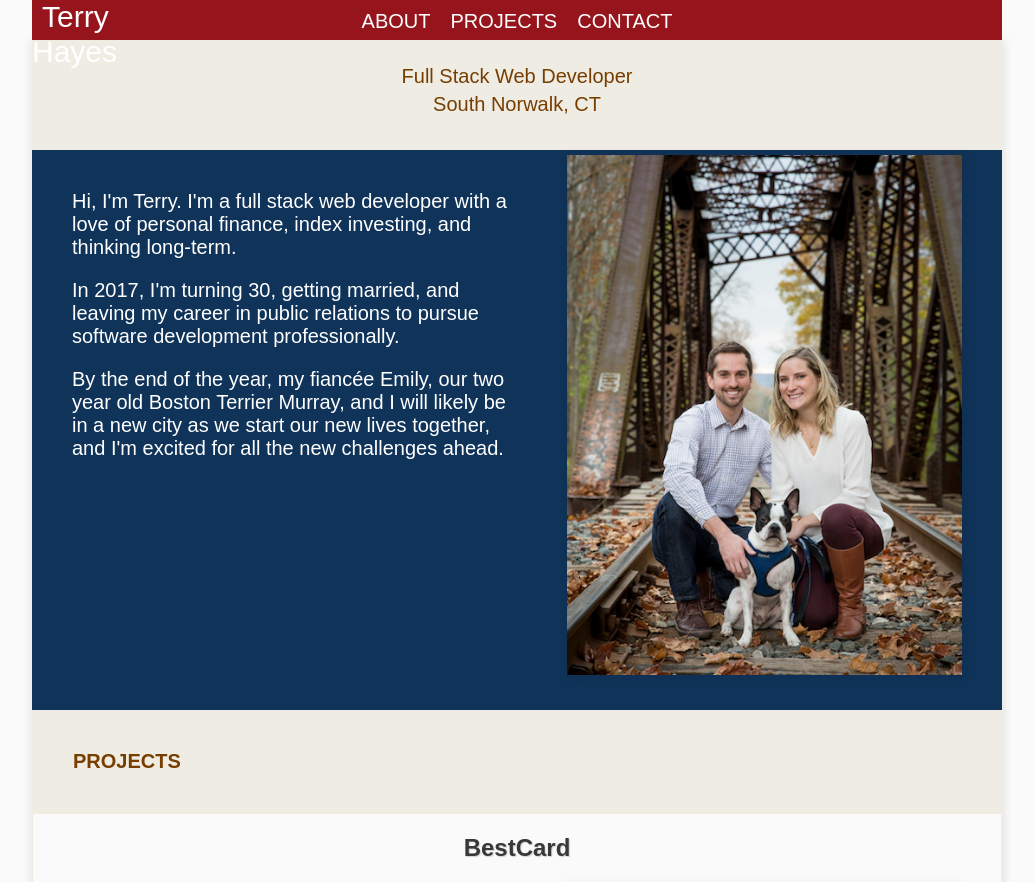
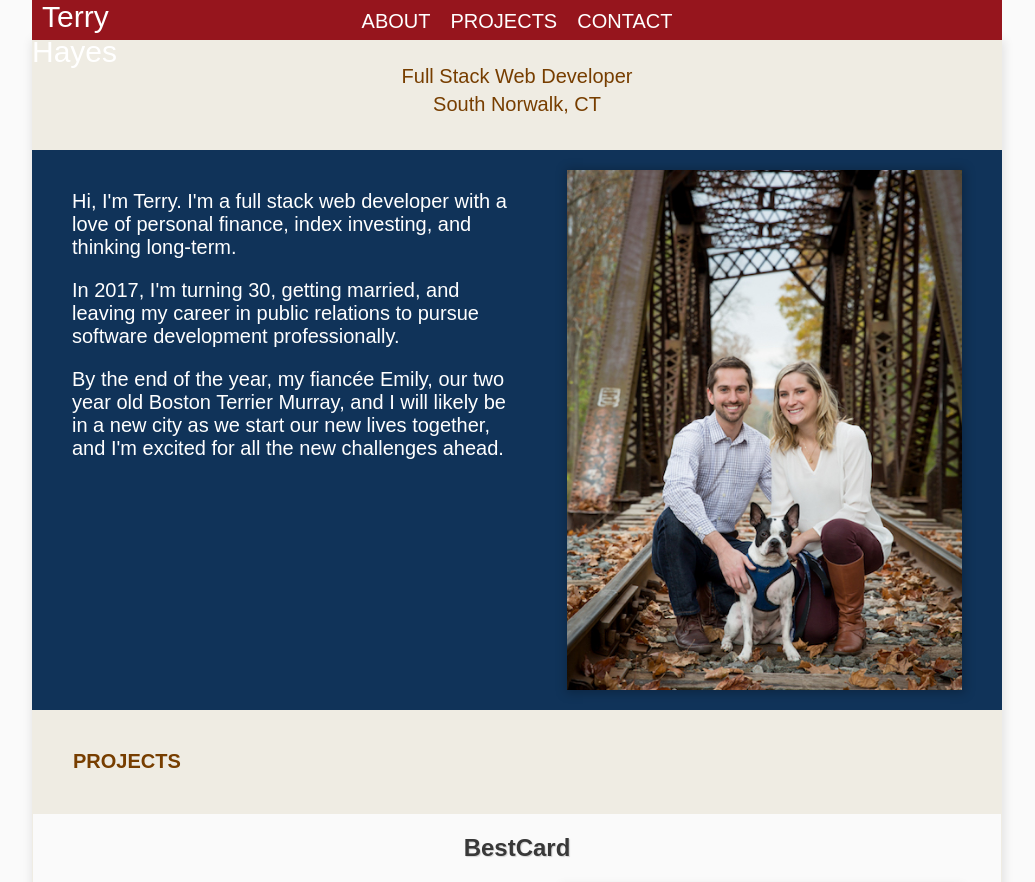
Before and after one commit to TCHayes/portfolio, a PHP site: page / in a window 1280 px wide. Shown: the top 882 px of the page, without its empty margins (123-1158 px from the left). Run offline with PHP 8.4, Linux system fonts and the light colour scheme; some web fonts are replaced.

Commit message:
remove img-right from about picture; edit margins to fit properly in about section

```diff
--- a/index.php
+++ b/index.php
@@ -31,7 +31,7 @@
     </nav>
 
     <div id='about' class='section-container'>
-      <img class='img-right terry-photo' src="./images/family-photo.jpeg"
+      <img class='terry-photo' src="./images/family-photo.jpeg"
                           alt="Terry, Emily, and their Boston Terrier Murray">
       <div class='about-text'>
         <p>
--- a/main.css
+++ b/main.css
@@ -151,7 +151,9 @@ header h2 {
 }
 
 .terry-photo {
-  margin-top: 20px;
+  float: right;
+  margin: 20px 40px 20px 10px;
+  max-width: 45%;
   min-width: 250px;
   max-height: 520px;
   box-shadow: 1px 1px 10px 2px rgba(0, 0, 0, 0.25);
@@ -276,6 +278,7 @@ header h2 {
 
   .terry-photo {
     display: block;
+    float: none;
     margin-left: auto;
     margin-right: auto;
     max-width: 90%;
```
